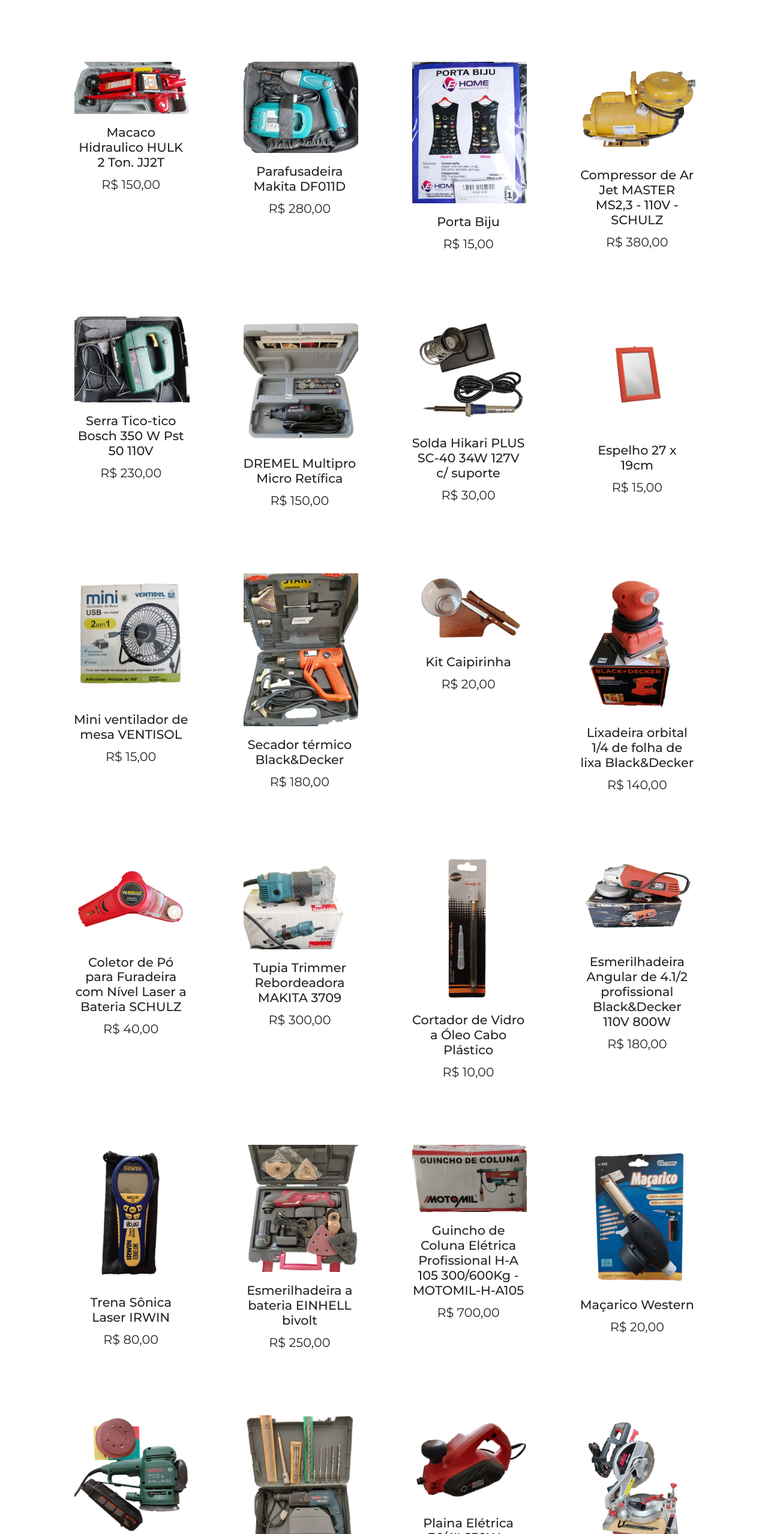
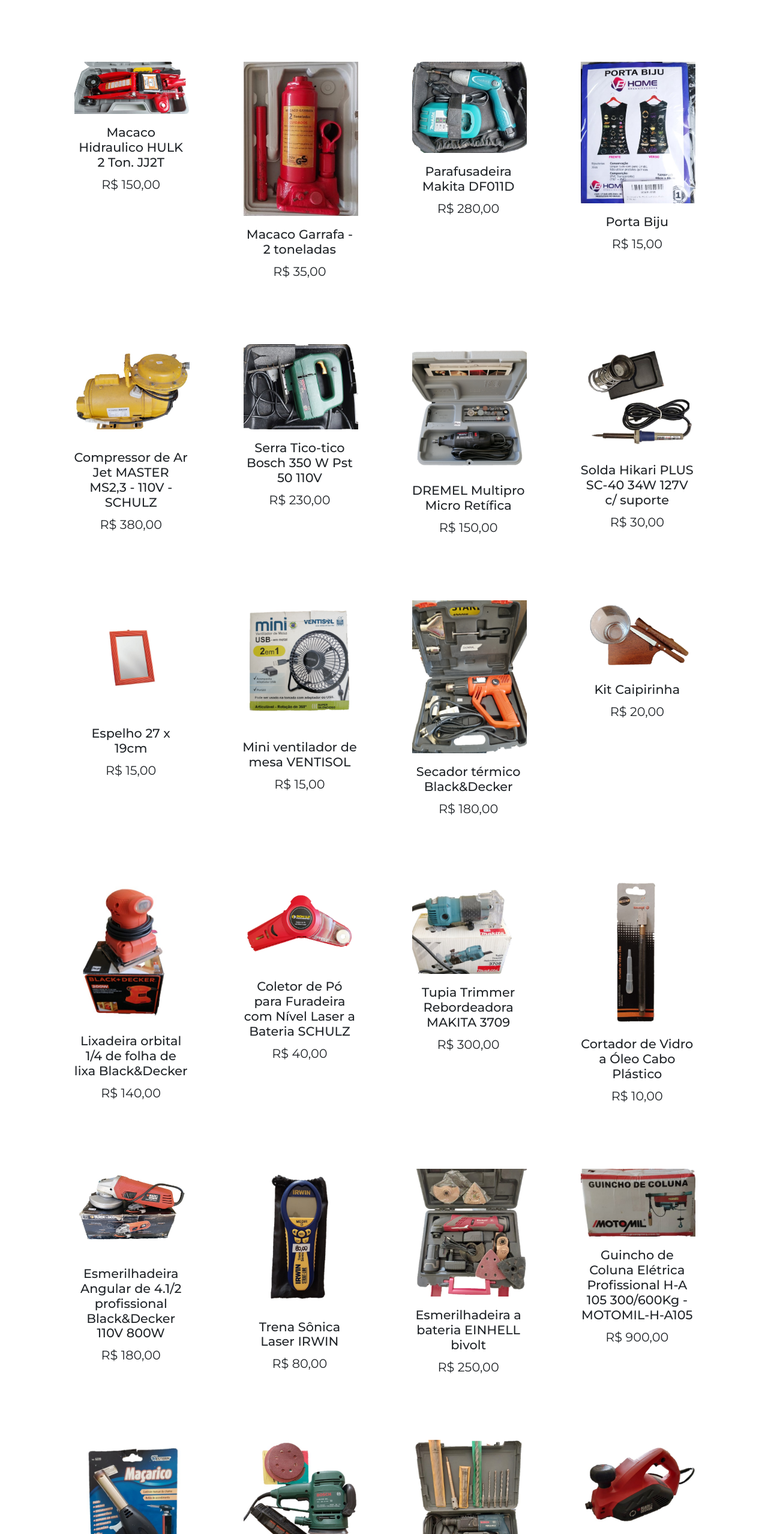
Before and after one commit to BazarTrujillo/bazardegaragem, a plain HTML site: page index.html in a window 1280 px wide. Shown: the part 1308-3866 px from the top of the page at 60% size. Drawn offline with nearby package versions, Linux system fonts and the light colour scheme.

Commit message:
Add files via upload

```diff
--- a/index.html
+++ b/index.html
@@ -81,6 +81,11 @@
         <img class="tool-img" src="Fotos/Macaco.jpg" alt="macaco">
         <h4 class="feature-title">Macaco Hidraulico HULK 2 Ton. JJ2T</h4>
         <p>R$ 150,00</p>
+      </div>
+      <div class="feature-box col-lg-3 col-md-6 col-sm-6">
+        <img class="tool-img" src="Fotos/macaco garrafa.jpg" alt="macaco garrafa">
+        <h4 class="feature-title">Macaco Garrafa - 2 toneladas</h4>
+        <p>R$ 35,00</p>
       </div>
       <div class="feature-box col-lg-3 col-md-6 col-sm-6">
         <img class="tool-img" src="Fotos/Parafusadeira.jpg" alt="parafusadeira">
@@ -170,7 +175,7 @@
       <div class="feature-box col-lg-3 col-md-6 col-sm-6">
         <img class="tool-img" src="Fotos/guincho.jpg" alt="guincho">
         <h4 class="feature-title">Guincho de Coluna Elétrica Profissional H-A 105 300/600Kg - MOTOMIL-H-A105</h4>
-        <p>R$ 700,00</p>
+        <p>R$ 900,00</p>
       </div>
       <div class="feature-box col-lg-3 col-md-6 col-sm-6">
         <img class="tool-img" src="Fotos/maçarico.jpg" alt="maçarico">
@@ -185,7 +190,7 @@
       <div class="feature-box col-lg-3 col-md-6 col-sm-6">
         <img class="tool-img" src="Fotos/martelete.jpg" alt="martelete">
         <h4 class="feature-title">Martelete bosch gbh 2-20 S 110V 500W</h4>
-        <p>R$ 350,00</p>
+        <p>R$ 450,00</p>
       </div>
       <div class="feature-box col-lg-3 col-md-6 col-sm-6">
         <img class="tool-img" src="Fotos/plaine eletrica.jpg" alt="plaine eletrica">
@@ -195,7 +200,7 @@
       <div class="feature-box col-lg-3 col-md-6 col-sm-6">
         <img class="tool-img" src="Fotos/serra meia esquadria.jpg" alt="serra meia esquadria">
         <h4 class="feature-title">Serra Meia Esquadria SKILL 3310 220V 1800W </h4>
-        <p>R$ 800,00</p>
+        <p>R$ 950,00</p>
       </div>
     </div>
     <h3>E muito mais!</h3>
```
